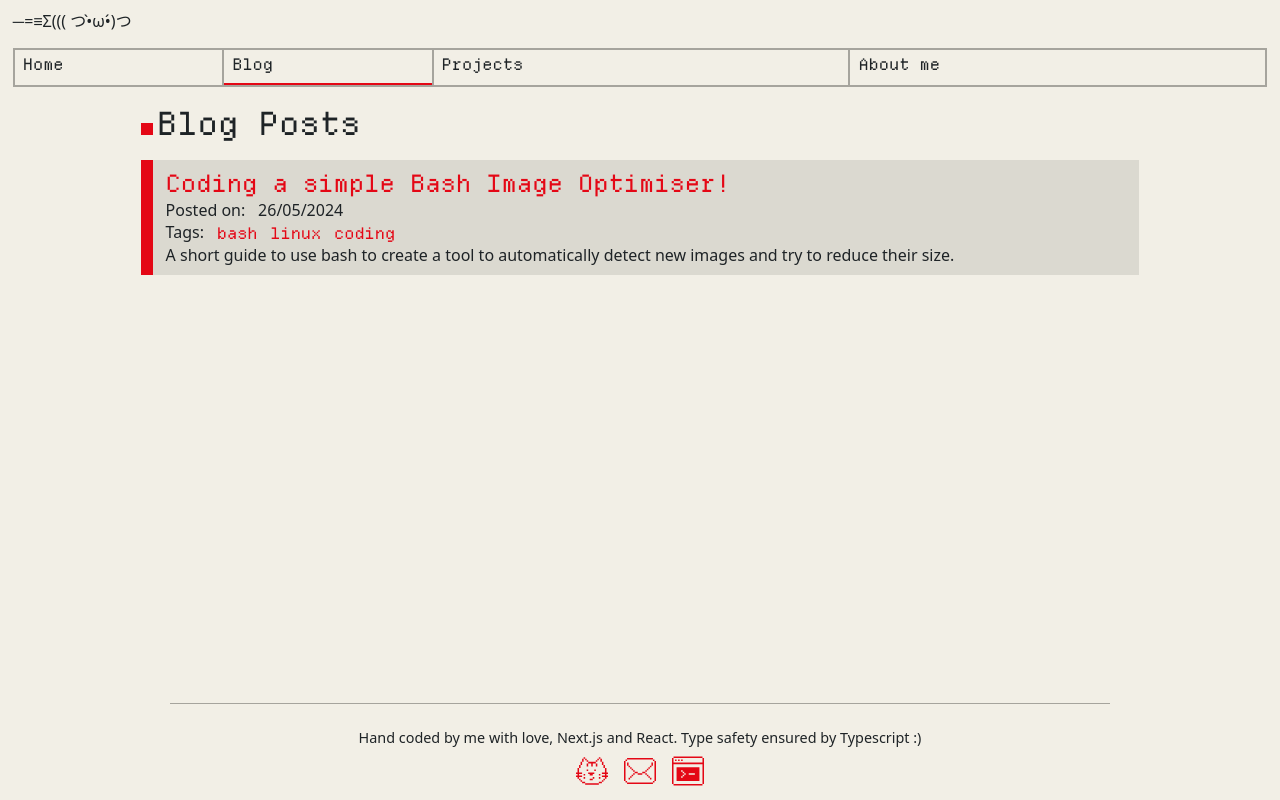
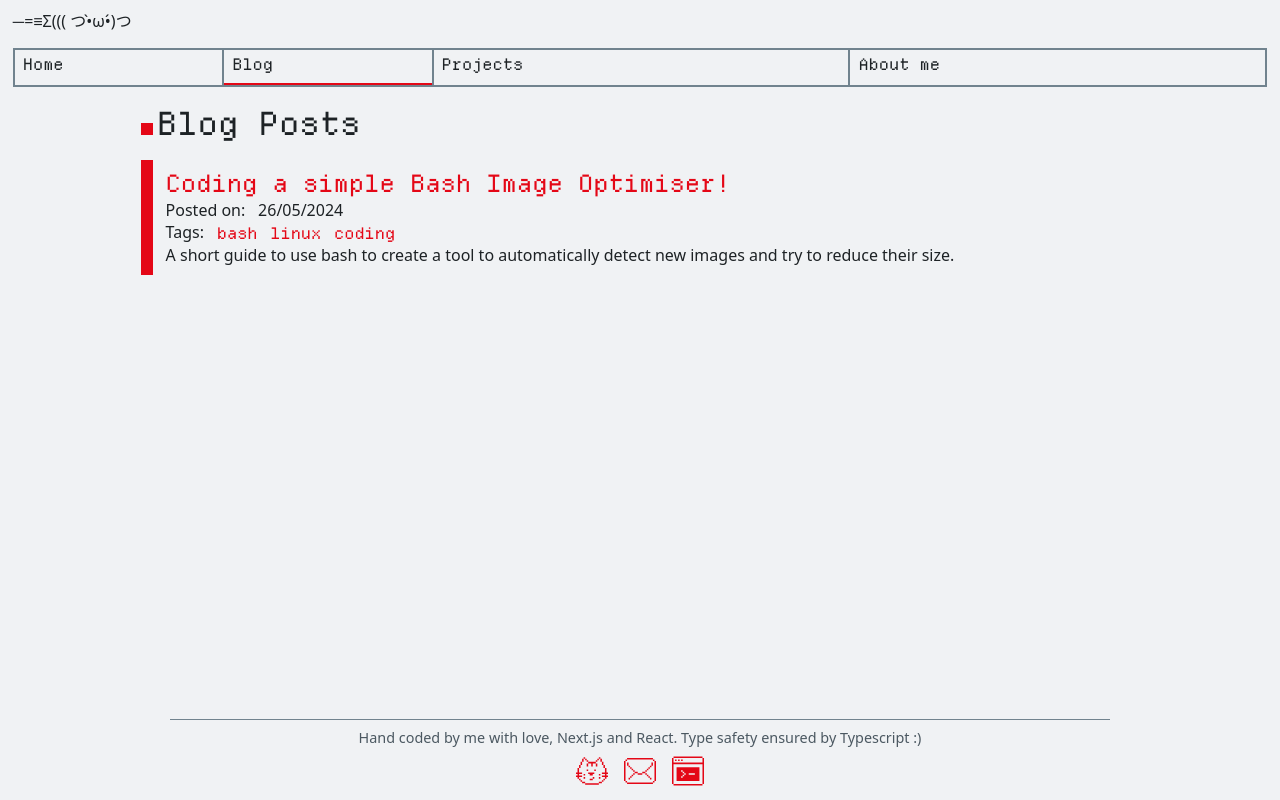
Before and after one commit to verbey/personal-website, a Next.js app: page /blog in a window 1280 px wide. Built offline with nearby package versions, Linux system fonts and the light colour scheme.

Commit message:
Adjust color theme

```diff
--- a/src/app/blog/page.module.css
+++ b/src/app/blog/page.module.css
@@ -1,11 +1,6 @@
 .post {
-	background: var(--buttons);
 	padding: 1svh 1svw;
 	border-left: 1svw solid var(--accent);
-}
-
-.post:hover {
-	background: 0;
 }
 
 .post > h2 {
--- a/src/app/globals.css
+++ b/src/app/globals.css
@@ -1,26 +1,29 @@
-:root {
-	--text: rgb(30, 35, 38, 1);
-	--accent: rgb(228, 7, 21);
-	--buttons: rgb(219, 217, 208);
-	--bg: rgb(242, 239, 230);
-	--bg-shade: rgb(166, 164, 157);
+@media (prefers-color-scheme: light) {
+  :root {
+    --text: #1d2225;
+	--text-muted: #4b5861;
+    --background: #f0f2f4;
+    --primary: #71838e;
+    --secondary: #b8b8c7;
+    --accent: #e40716;
+  }
 }
-
 @media (prefers-color-scheme: dark) {
-	:root {
-		--text: rgb(241, 244, 246, 1);
-		--accent: rgb(227, 27, 40);
-		--buttons: rgb(53, 51, 57, 1);
-		--bg: rgb(23, 27, 29);
-		--bg-shade: rgb(59, 67, 71);
-	}
+  :root {
+    --text: #dadfe2;
+	--text-muted: #a2a6a9;
+    --background: #181a1c;
+    --primary: #71838e;
+    --secondary: #383847;
+    --accent: #f81b2a;
+  }
 }
 
 html {
 	min-height: 100svh;
 	box-sizing: border-box;
 	color: var(--text);
-	background-color: var(--bg);
+	background-color: var(--background);
 	font-family: system-ui, sans-serif;
 	padding: 0;
 }
--- a/src/components/Footer/Footer.module.css
+++ b/src/components/Footer/Footer.module.css
@@ -6,14 +6,13 @@
 }
 
 .footerBorder {
-    border-top: 1px solid var(--bg-shade);
+    border-top: 1px solid var(--primary);
     width: 75%;
 	margin: 0 auto;
-    margin-bottom: 1rem;
 }
 
 .footerTextBlock {
-    color: var(--muted);
+    color: var(--text-muted);
     font-size: 0.9rem;
     text-align: center;
 }
--- a/src/components/Navbar/Navbar.module.css
+++ b/src/components/Navbar/Navbar.module.css
@@ -10,8 +10,8 @@
 	flex-wrap: nowrap;
 	justify-content: space-between;
 	gap: 2px;
-	background: var(--bg-shade);
-	border: solid 2px var(--bg-shade);
+	background: var(--primary);
+	border: solid 2px var(--primary);
 }
 
 .navbarElementsContainer>* {
@@ -42,7 +42,7 @@
 	white-space: nowrap;
 	position: relative;
 	z-index: 0;
-	background-color: var(--bg);
+	background-color: var(--background);
 	height: 100%;
 	transition-duration: 0.5s;
 	transition-property: color, background-color;
--- a/src/components/ui/ElementComment/ElementComment.module.css
+++ b/src/components/ui/ElementComment/ElementComment.module.css
@@ -1,6 +1,6 @@
 .comment {
 	font-size: 0.9rem;
-	color: var(--muted);
+	color: var(--text-muted);
 	text-align: center;
 }
 
```
